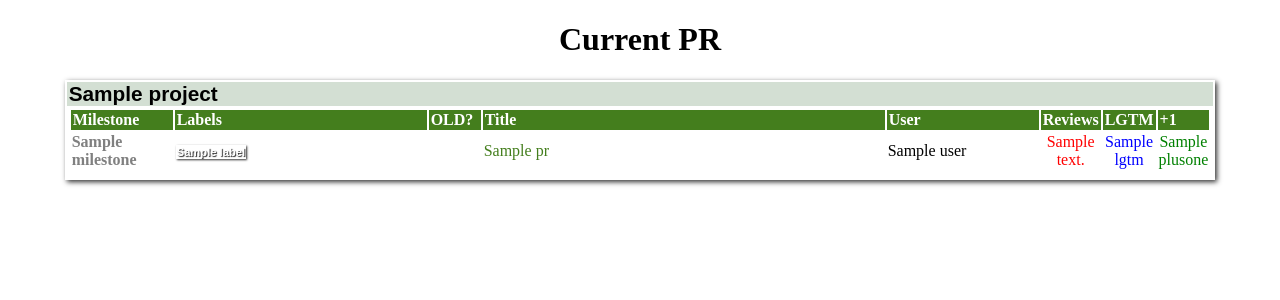
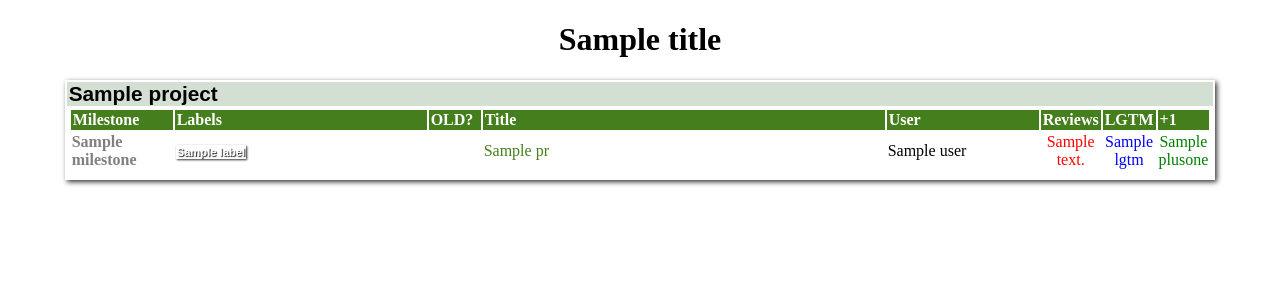
Before and after one commit to Genymobile/gm_pr, a Django app: template gm_pr/templates/pr.html in a window 1280 px wide. Shown: the top 300 px of the page. Run offline with Django 3.2, Linux system fonts and the light colour scheme; the template is opened without the code that fills it: most values are stand-ins (such as "Sample title", 1, 10 or a date in 2020); parts of the project's set-up code (start-up, migrations or seed data) failed here and were passed over.

Commit message:
Issue #16: Improve the web page titles.
Include the project name in the PR list page.

```diff
--- a/gm_pr/templates/base.html
+++ b/gm_pr/templates/base.html
@@ -1,11 +1,12 @@
 <!DOCTYPE html public "-//W3C//DTD HTML 4.0//EN">
 <html lang="en">
   <head>
-    <title>{% block title %}GM PR{% endblock %}</title>
+    <title>{{title}}</title>
     <link rel="stylesheet" type="text/css" href="static/gm_pr.css">
     <meta http-equiv="Content-Type" content="text/html; charset=utf-8">
   </head>
   <body>
+    <h1>{{title}}</h1>
   {% block content %}{% endblock %}
   </body>
 </html>
--- a/gm_pr/templates/index.html
+++ b/gm_pr/templates/index.html
@@ -1,6 +1,5 @@
 {% extends "base.html" %}
 {% block content %}
-<h1>Projects</h1>
 
 {% for project in project_list %}
 <p><a href="?project={{project}}">{{project}}</a></p>
--- a/gm_pr/templates/pr.html
+++ b/gm_pr/templates/pr.html
@@ -1,6 +1,5 @@
 {% extends "base.html" %}
 {% block content %}
-<h1>Current PR</h1>
 
 {% for project in project_list %}
 <div class="project-box">
--- a/web/views.py
+++ b/web/views.py
@@ -9,7 +9,7 @@ import time
 
 def index(request):
     if not request.GET :
-        context = {'project_list' : settings.PROJECTS_CHAN.keys()}
+        context = {'title': "Project list", 'project_list' : settings.PROJECTS_CHAN.keys()}
         return render(request, 'index.html', context)
 
     projects, channel = chan_proj.chan_proj(request)
@@ -18,7 +18,7 @@ def index(request):
         before = time.time()
 
         prf = PrFetcher(settings.TOP_LEVEL_URL, settings.ORG, projects)
-        context = {"project_list" : prf.get_prs()}
+        context = {"title" : channel + " PR list", "project_list" : prf.get_prs()}
 
         after = time.time()
         print(after - before)
```
